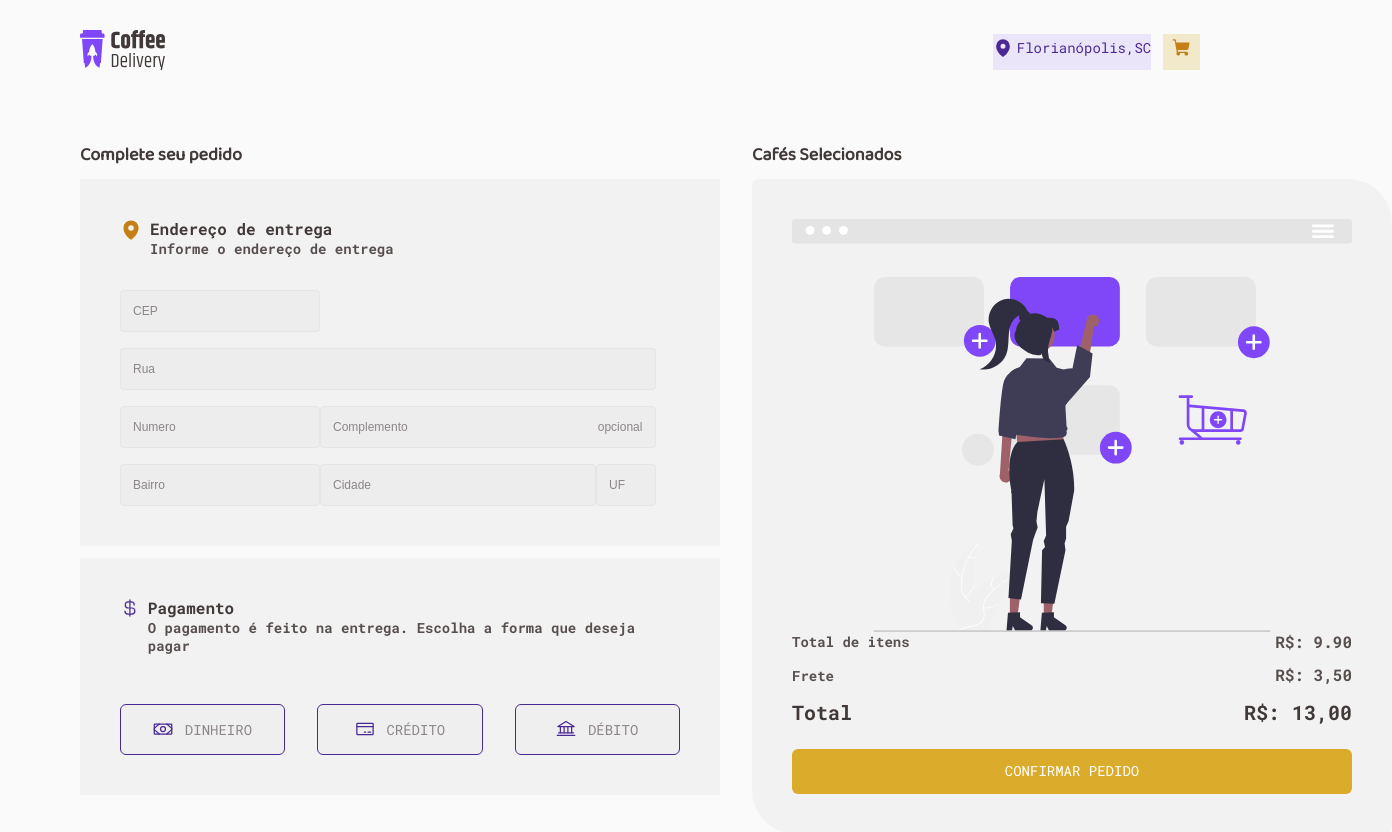
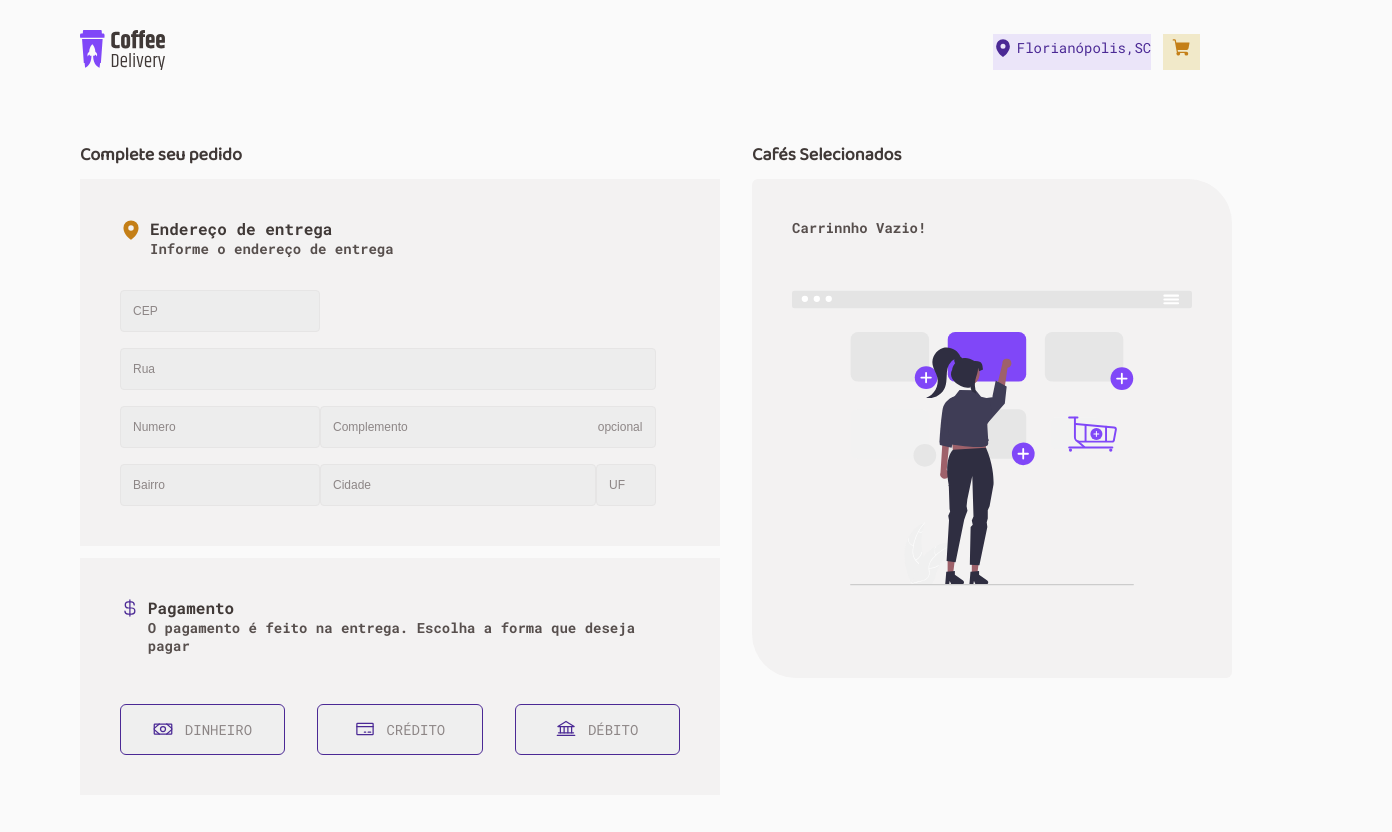
Before and after one commit to ReinaldoARamos/Ignite_Coffee_Delivery-, a React (Vite) app: page /completeOrder in a window 1280 px wide. Shown: the top 832 px of the page, 1392 px wide, since content can reach past the window. Built offline with nearby package versions, Linux system fonts and the light colour scheme.

Commit message:
passando um if para poder colcoar uma imagem de carrinho vazio quando nao tiver nada

```diff
--- a/src/Pages/CompleteOrder/SelectedCoffees/ConfirmationSection.tsx
+++ b/src/Pages/CompleteOrder/SelectedCoffees/ConfirmationSection.tsx
@@ -4,7 +4,9 @@ import { UseCart } from "../../../utils/hooks/useContext";
 import { ConfirmationSectionContainer } from "./style";
 
 export function ConfirmationSection() {
-     const {} = UseCart();
+     const {cartItems} = UseCart();
+
+        if(cartItems.length >= 1){
             return(
                 <ConfirmationSectionContainer>
                 <div>
@@ -26,3 +28,6 @@ export function ConfirmationSection() {
             </ConfirmationSectionContainer>
             )
         }
+
+
+}
--- a/src/Pages/CompleteOrder/SelectedCoffees/index.tsx
+++ b/src/Pages/CompleteOrder/SelectedCoffees/index.tsx
@@ -1,4 +1,4 @@
-import { TitleText } from "../../../Components/Header/Typography";
+import { RegularText, TitleText } from "../../../Components/Header/Typography";
 import { UseCart } from "../../../utils/hooks/useContext";
 import { CoffeeCartCard } from "../CoffeeCart";
 import { ConfirmationSection } from "./ConfirmationSection";
@@ -7,14 +7,14 @@ import emptyCart from "./../../../assets/empty-card.svg"
 export function SelectedCoffees() {
     const {cartItems} = UseCart();
     const {cartItemsTotal} = UseCart();
-    return(
 
-    <SelectedCoffeesContainer>
+    if(cartItems.length >=1 ){
+        return(
+        <SelectedCoffeesContainer>
         <TitleText size="xs" color="subtitle">
             Cafés Selecionados
         </TitleText>
         <DetailsContainer>
-        {cartItems.length < 1 && <img  src={emptyCart}/>}
 
         {cartItems.map((item) => (
           <CoffeeCartCard key={item.id} coffee={item} />
@@ -25,5 +25,21 @@ export function SelectedCoffees() {
         </DetailsContainer>
 
     </SelectedCoffeesContainer>
-    )
+        )
+    } else{
+        return(
+            <SelectedCoffeesContainer>
+            <TitleText size="xs" color="subtitle">
+                Cafés Selecionados
+            </TitleText>
+            <DetailsContainer>
+
+            <RegularText size="s" >Carrinnho Vazio!</RegularText>
+            <img  src={emptyCart} className="empty"/>
+            </DetailsContainer>
+
+        </SelectedCoffeesContainer>
+        )
+    }
+
 }
--- a/src/Pages/CompleteOrder/SelectedCoffees/style.ts
+++ b/src/Pages/CompleteOrder/SelectedCoffees/style.ts
@@ -14,11 +14,11 @@ display: flex;
 flex-direction: column;
 
 .empty{
-    width: 15rem;
+    width: 25rem;
     display: flex;
     align-items: center;
     justify-content: center;
-    margin-left: 5rem
+    height: 25rem
 }
 `
 
```
Lines whose indentation alone changed are shown as unchanged.
